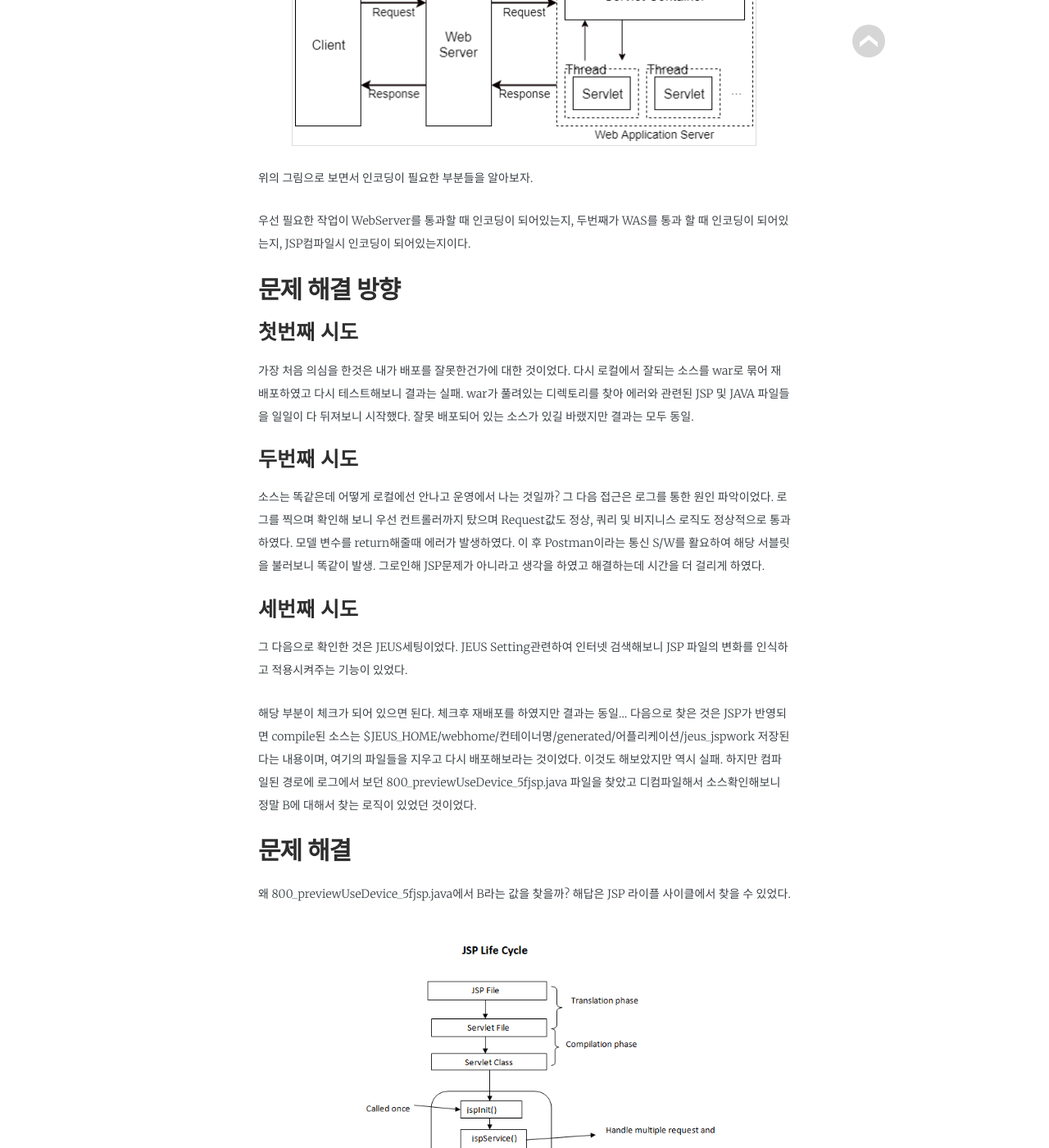
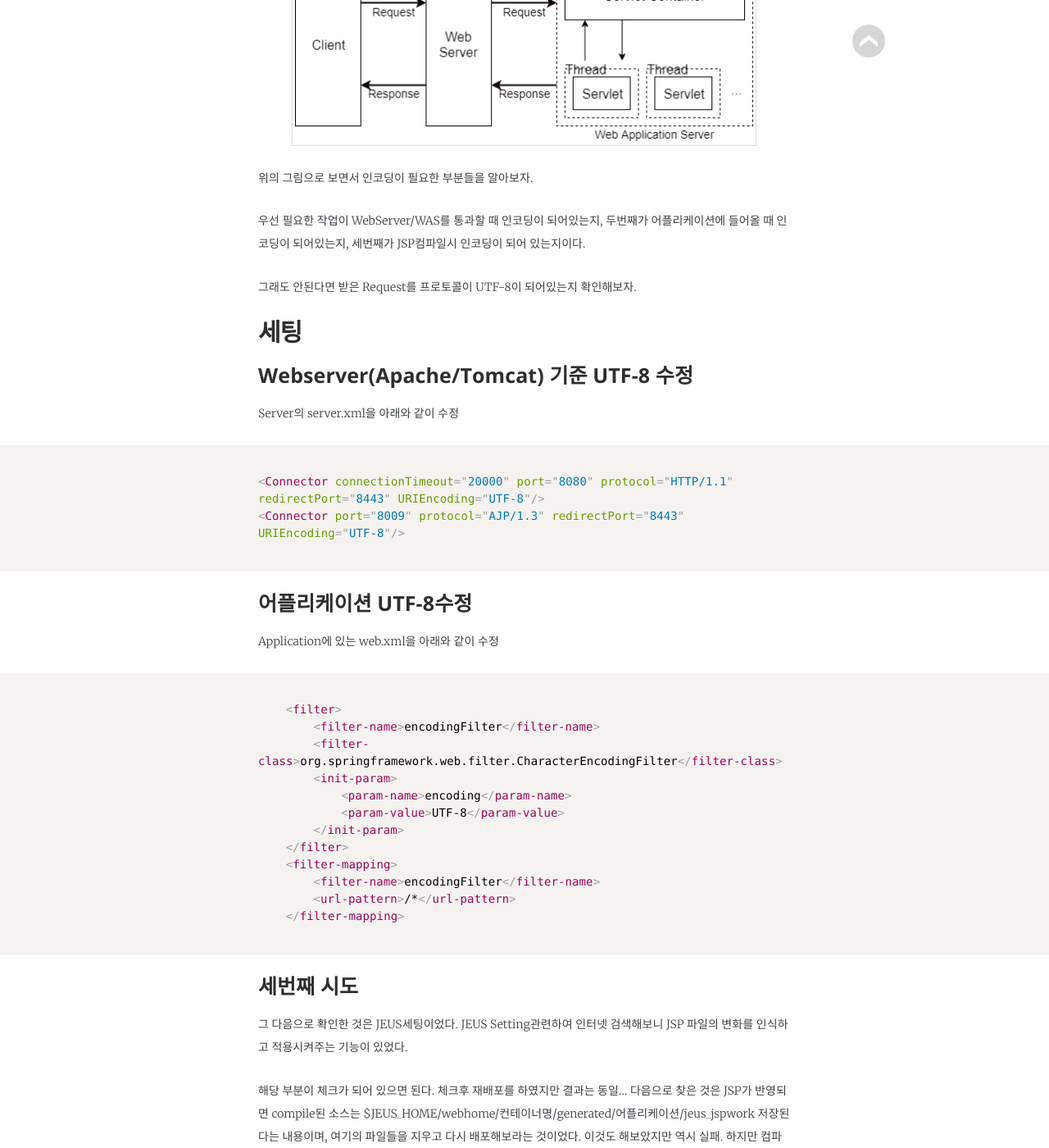
Before and after one commit to jwillmer/jekyllDecent, a Jekyll site: the page built from _posts/2019-04-01-spring-encoding.md, in a window 1280 px wide and 1400 px high, scrolled down 732 px. Shown: the whole window at 82% size. Built offline with Jekyll 4.4.1, drawn with Linux system fonts in a browser that asks for light colours; some web fonts are replaced.

Commit message:
Update 2019-04-01-spring-encoding.md

````diff
--- a/_posts/2019-04-01-spring-encoding.md
+++ b/_posts/2019-04-01-spring-encoding.md
@@ -25,19 +25,45 @@ math:		   false
 
 위의 그림으로 보면서 인코딩이 필요한 부분들을 알아보자.
 
-우선 필요한 작업이 WebServer를 통과할 때 인코딩이 되어있는지,
-두번째가 WAS를 통과 할 때 인코딩이 되어있는지,
-JSP컴파일시 인코딩이 되어있는지이다.
+우선 필요한 작업이 WebServer/WAS를 통과할 때 인코딩이 되어있는지,
+두번째가 어플리케이션에 들어올 때 인코딩이 되어있는지,
+세번째가 JSP컴파일시 인코딩이 되어 있는지이다.
 
-## 문제 해결 방향
+그래도 안된다면 받은 Request를 프로토콜이 UTF-8이 되어있는지 확인해보자.
 
-### 첫번째 시도
+## 세팅
 
- 가장 처음 의심을 한것은 내가 배포를 잘못한건가에 대한 것이었다. 다시 로컬에서 잘되는 소스를 war로 묶어 재배포하였고 다시 테스트해보니 결과는 실패. war가 풀려있는 디렉토리를 찾아 에러와 관련된 JSP 및 JAVA 파일들을 일일이 다 뒤져보니 시작했다. 잘못 배포되어 있는 소스가 있길 바랬지만 결과는 모두 동일.
+### Webserver(Apache/Tomcat) 기준 UTF-8 수정
 
-### 두번째 시도
+Server의 server.xml을 아래와 같이 수정
 
-  소스는 똑같은데 어떻게 로컬에선 안나고 운영에서 나는 것일까? 그 다음 접근은 로그를 통한 원인 파악이었다. 로그를 찍으며 확인해 보니 우선 컨트롤러까지 탔으며 Request값도 정상, 쿼리 및 비지니스 로직도 정상적으로 통과하였다. 모델 변수를 return해줄때 에러가 발생하였다. 이 후 Postman이라는 통신 S/W를 활요하여 해당 서블릿을 불러보니 똑같이 발생. 그로인해 JSP문제가 아니라고 생각을 하였고 해결하는데 시간을 더 걸리게 하였다.
+```xml
+
+<Connector connectionTimeout="20000" port="8080" protocol="HTTP/1.1" redirectPort="8443" URIEncoding="UTF-8"/>
+<Connector port="8009" protocol="AJP/1.3" redirectPort="8443" URIEncoding="UTF-8"/>
+
+```
+
+### 어플리케이션 UTF-8수정
+
+Application에 있는 web.xml을 아래와 같이 수정
+
+```xml
+
+	<filter>
+    	<filter-name>encodingFilter</filter-name>
+    	<filter-class>org.springframework.web.filter.CharacterEncodingFilter</filter-class>
+    	<init-param>
+    	  	<param-name>encoding</param-name>
+      		<param-value>UTF-8</param-value>
+    	</init-param>
+  	</filter>
+  	<filter-mapping>
+    	<filter-name>encodingFilter</filter-name>
+    	<url-pattern>/*</url-pattern>
+  	</filter-mapping>
+
+```
 
 ### 세번째 시도
 
````
